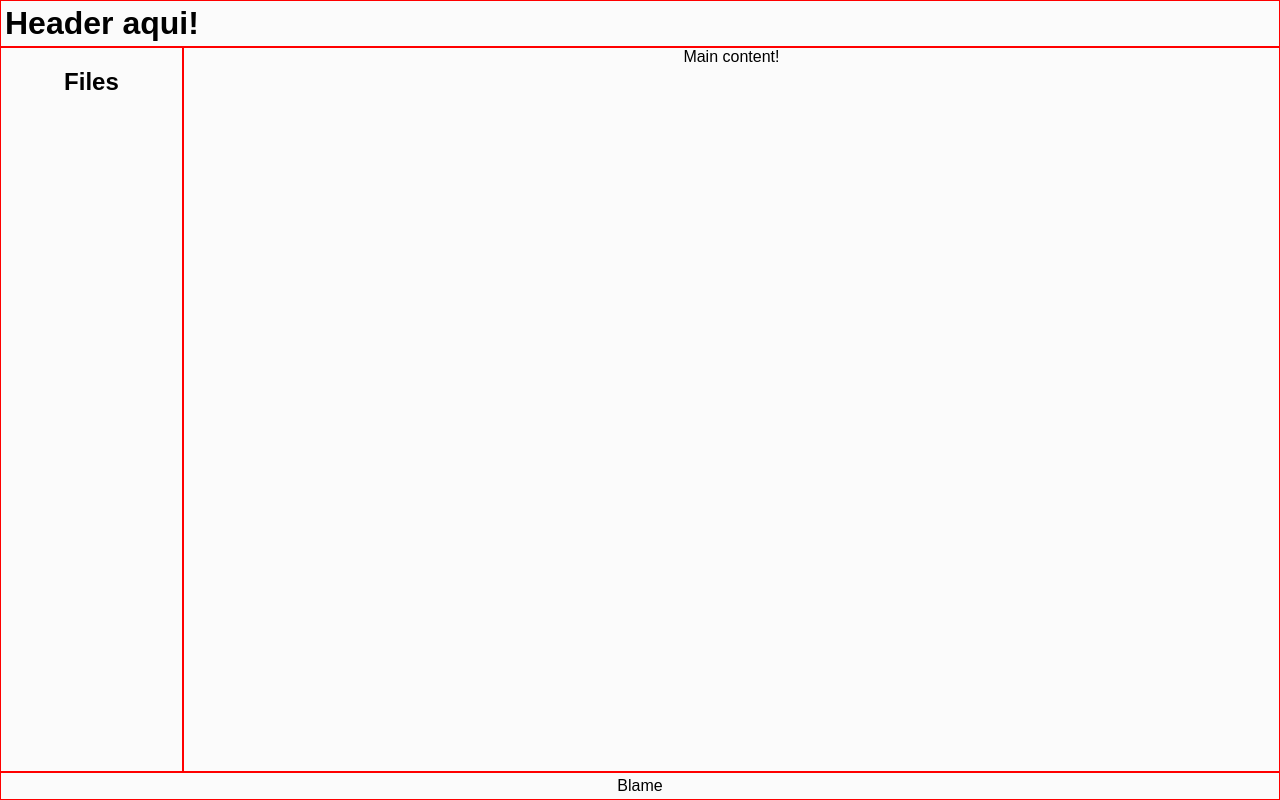
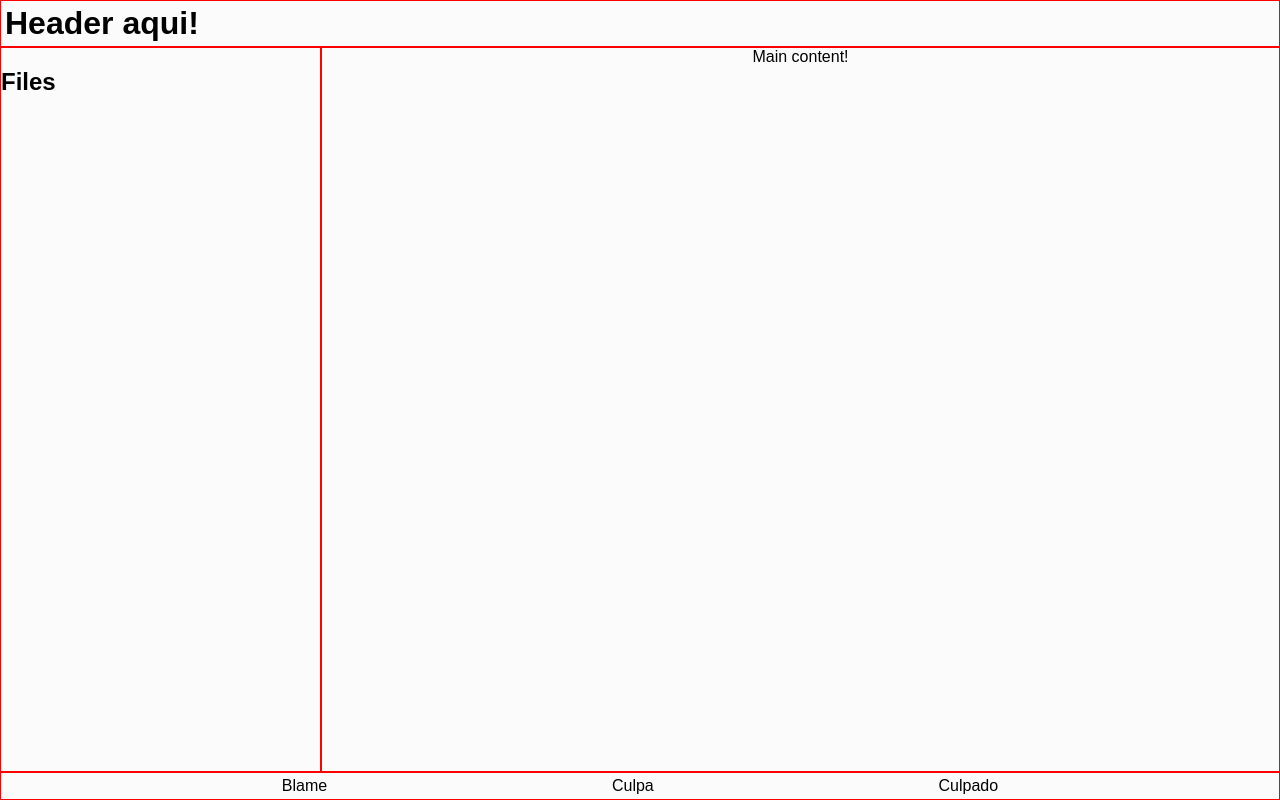
Before and after one commit to ovidio-francisco/blame, a React (Create React App) app: page / in a window 1280 px wide. Built offline with nearby package versions, Linux system fonts and the light colour scheme.

Commit message:
Initial Layout

```diff
--- a/src/components/FilesSidebar/FilesSidebar.jsx
+++ b/src/components/FilesSidebar/FilesSidebar.jsx
@@ -15,13 +15,13 @@ const FilesSidebarWrapper = styled.aside`
 
 const FilesSidebar = () => {
 	return (
+		<Panel flex="1">
 			<FilesSidebarWrapper>
-		<Panel>
 
 				<h2>Files</h2>
 
+			</FilesSidebarWrapper>
 		</Panel>
-			</FilesSidebarWrapper>
 	);
 };
 
--- a/src/components/Footer/Footer.jsx
+++ b/src/components/Footer/Footer.jsx
@@ -6,6 +6,7 @@ import Panel from '../Panel/Panel'
 const FooterWrapper = styled.footer`
 	display: flex;
 	justify-content: space-evenly;
+	flex: 1;
 
 	div {
 		text-align: center;
@@ -19,6 +20,8 @@ const Footer = () => {
 		<Panel>
 			<FooterWrapper>
 				<div>Blame</div>
+				<div>Culpa</div>
+				<div>Culpado</div>
 			</FooterWrapper>
 		</Panel>
 	);
--- a/src/components/Main/Main.jsx
+++ b/src/components/Main/Main.jsx
@@ -5,7 +5,7 @@ import Panel from '../Panel/Panel'
 
 const MainWrapper = styled.main`
 	display: flex;
-	flex: 6;
+	flex: 1;
 
 	div {
 		text-align: center;
@@ -15,11 +15,11 @@ const MainWrapper = styled.main`
 
 const Main = () => {
 	return (
+		<Panel flex="3">
 			<MainWrapper>
-		<Panel>
 				<div>Main content!</div>
+			</MainWrapper>
 		</Panel>
-			</MainWrapper>
 	);
 };
 
--- a/src/components/Panel/Panel.jsx
+++ b/src/components/Panel/Panel.jsx
@@ -2,13 +2,15 @@ import React from 'react';
 import styled from 'styled-components';
 
 const PanelWrapper = styled.div`
-  border: 1px solid red;
+	display: flex;
+	flex: ${({flex}) => flex || 'initial'};
+	border: 1px solid red;
 `;
 
 
-const Panel = ({children}) => {
+const Panel = ({ children, flex }) => {
 	return (
-		<PanelWrapper>
+		<PanelWrapper flex={flex}>
 			{children}
 		</PanelWrapper>
 	);
```
